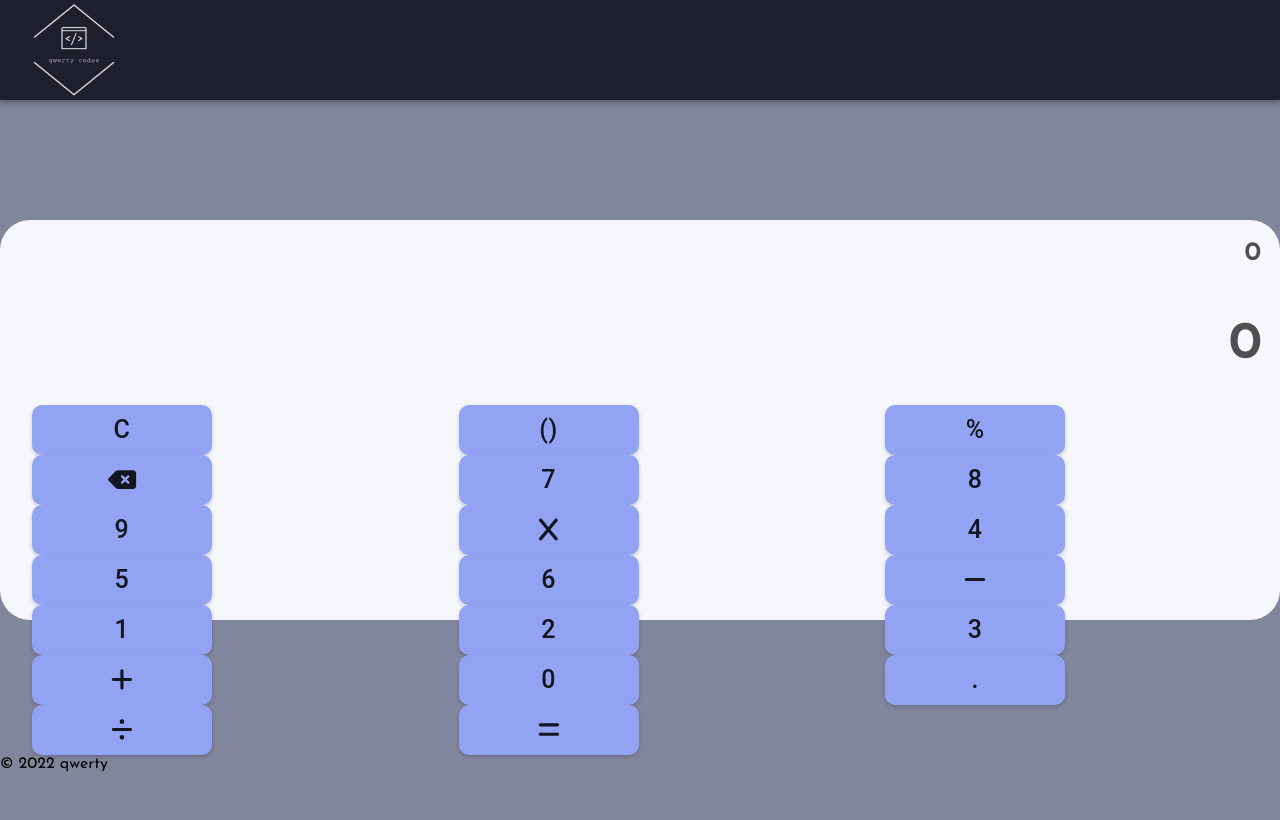
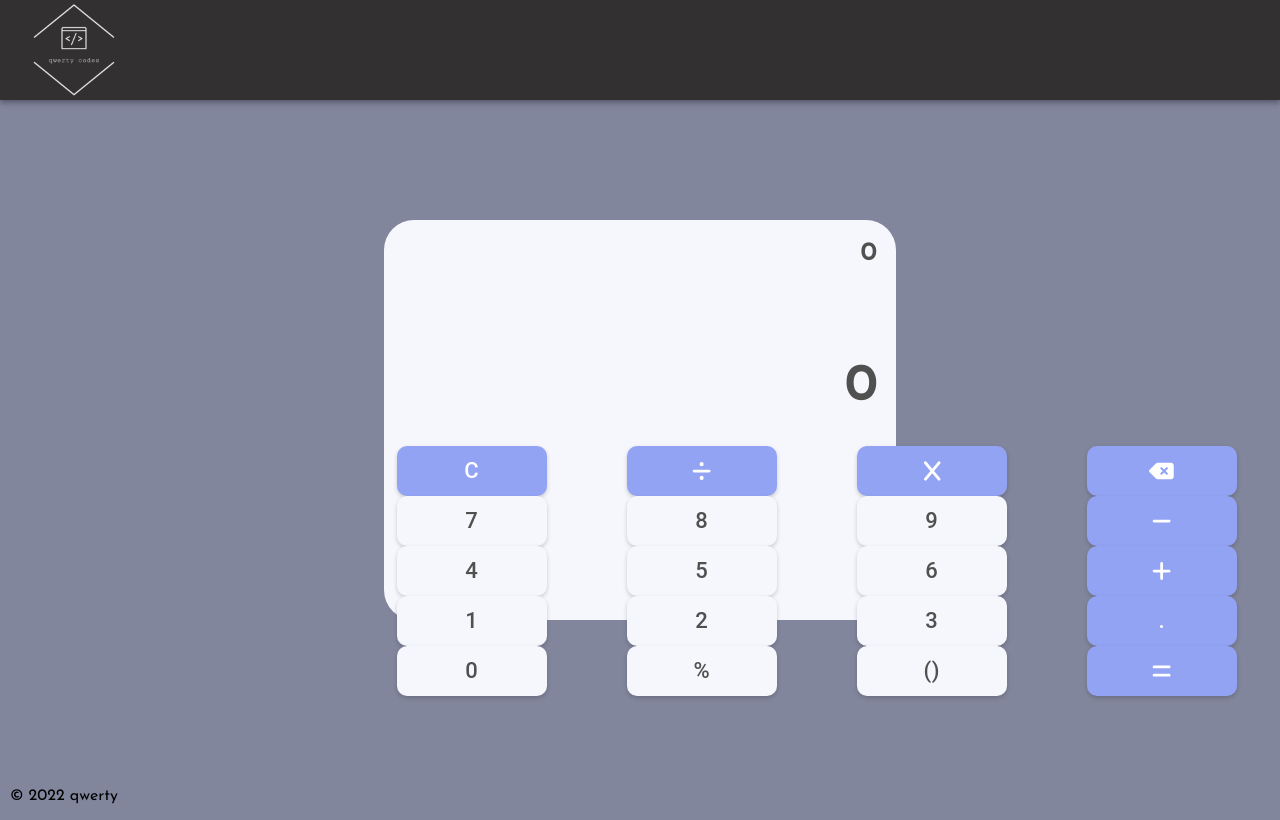
Before and after one commit to durimf/CalculatorApp, a React (Create React App) app: page / in a window 1280 px wide. Shown: the top 820 px of the page. Built offline with nearby package versions, Linux system fonts and the light colour scheme.

Commit message:
all buttons working

```diff
--- a/src/App.css
+++ b/src/App.css
@@ -27,7 +27,7 @@ body {
   background-color: #F6F7FC;
   border-radius: 30px;
   height: 50vh;
-  width: 100%;
+  width: 40%;
 }
 
 .content--result {
@@ -37,8 +37,8 @@ body {
   align-items:flex-end;
   /* background-color: red; */
   color: #505050;
+  height: 30vh;
   width: 100%;
-  height: 50%;
 }
 
 .content--result > h1,h2 {
@@ -46,8 +46,13 @@ body {
 }
 
 .content--result > h1 {
+  text-align: right;
   font-size: 50px;
+  background-color: #F6F7FC;
+  border: none;
+  color: #505050;
 }
+
 
 .content--result > h2 {
   font-size: 25px;
@@ -55,13 +60,20 @@ body {
 
 .content--numbers {
   display: grid;
-  grid-template-columns: repeat(3,1fr);
+  grid-template-columns: repeat(4,1fr);
   /* grid-template-rows: repeat(1,0.9fr); */
   align-items:flex-end;
+  height: 70%;
   width: 100%;
-  height: 80%;
   padding-left: 5%;
   padding-bottom: 5%;
+}
+
+.footer {
+  display: flex;
+  align-items:flex-end;
+  height: 10vh;
+  margin-left: 10px
 }
 
 /* .css-y3cxvd-MuiButtonBase-root-MuiButton-root:hover */
--- a/src/App.js
+++ b/src/App.js
@@ -8,7 +8,7 @@ function App() {
     <div>
       <Navbar />
       <Main />
-      <Footer />
+      <Footer className="footer" />
     </div>
   )
 }
--- a/src/Components/Button.js
+++ b/src/Components/Button.js
@@ -6,6 +6,7 @@ import BackspaceOutlinedIcon from '@mui/icons-material/BackspaceOutlined'
 
 export default function Buttons(props) {
   const buttons = () => {
+    if (props.type === 'number') {
       return (
         <Button
           onClick={(event) =>
@@ -14,19 +15,44 @@ export default function Buttons(props) {
           variant="contained"
           size="large"
           sx={{
-          fontSize: 25,
+            fontSize: 22,
             height: 50,
-          width: 180,
+            width: 150,
             borderRadius: '10px',
             padding: 0,
             margin: 1,
             boxShadow: 'rgba(0, 0, 0, 0.18) 0px 2px 4px',
-          backgroundColor: '#93A3F3',
+            color: '#505050',
+            background: '#F6F7FC',
           }}
         >
           {props.value}
         </Button>
       )
+    } else {
+      return (
+        <Button
+          onClick={(event) =>
+            props.handleClick(props.id, props.value, props.type, event)
+          }
+          variant="contained"
+          size="large"
+          sx={{
+            fontSize: 22,
+            height: 50,
+            width: 150,
+            borderRadius: '10px',
+            padding: 0,
+            margin: 1,
+            boxShadow: 'rgba(0, 0, 0, 0.18) 0px 2px 4px',
+            color: '#FFFFFF',
+            background: '#93A3F3',
+          }}
+        >
+          {props.value}
+        </Button>
+      )
+    }
   }
 
   let isTrue = false
--- a/src/Components/Data.js
+++ b/src/Components/Data.js
@@ -19,13 +19,14 @@ export default [
   },
   {
     id: 2,
-    type: '()',
-    value: '()',
+    type: 'division',
+    value: <FontAwesomeIcon icon={faDivide} />,
   },
+
   {
     id: 3,
-    type: 'percentage',
-    value: '%',
+    type: 'multiply',
+    value: <FontAwesomeIcon icon={faX} />,
   },
 
   {
@@ -51,11 +52,10 @@ export default [
     type: 'number',
     value: '9',
   },
-
   {
     id: 8,
-    type: 'multiply',
-    value: <FontAwesomeIcon icon={faX} />,
+    type: 'minus',
+    value: <FontAwesomeIcon icon={faMinus} />,
   },
 
   {
@@ -78,8 +78,8 @@ export default [
 
   {
     id: 12,
-    type: 'minus',
-    value: <FontAwesomeIcon icon={faMinus} />,
+    type: 'addition',
+    value: <FontAwesomeIcon icon={faPlus} />,
   },
 
   {
@@ -99,27 +99,29 @@ export default [
     type: 'number',
     value: '3',
   },
-
   {
     id: 16,
-    type: 'addition',
-    value: <FontAwesomeIcon icon={faPlus} />,
+    type: 'point',
+    value: '.',
   },
+
   {
     id: 17,
     type: 'number',
     value: '0',
   },
+
   {
     id: 18,
-    type: 'point',
-    value: '.',
+    type: 'number',
+    value: '%',
   },
   {
     id: 19,
-    type: 'division',
-    value: <FontAwesomeIcon icon={faDivide} />,
+    type: 'number',
+    value: '()',
   },
+
   {
     id: 20,
     type: 'equals',
--- a/src/Components/Main.js
+++ b/src/Components/Main.js
@@ -19,6 +19,7 @@ function Main(props) {
     hasPoint: false,
     isPercentage: false,
   })
+  const [currentSymbol, setcurrentSymbol] = useState(null)
 
   const handleAddition = (num1, num2) => {
     setMath((prevState) => ({
@@ -147,6 +148,7 @@ function Main(props) {
     if (type === 'number') {
       handleNumber(value, e)
     } else if (type === 'addition') {
+      setcurrentSymbol('+')
       setMath((prevState) => ({
         ...prevState,
         isAddition: true,
@@ -184,6 +186,7 @@ function Main(props) {
     } else if (type === 'c') {
       setCurrentNumber([0])
       setResult(null)
+      setcurrentSymbol('')
     } else if (type === 'point') {
       setMath((prevState) => ({
         ...prevState,
@@ -218,6 +221,7 @@ function Main(props) {
       <div className="main--content">
         <div className="content--result">
           <h2>{result}</h2>
+          <h2>{currentSymbol}</h2>
           <h1>{currentNumbers}</h1>
         </div>
         <div className="content--numbers">{buttons}</div>
--- a/src/Components/Navbar.js
+++ b/src/Components/Navbar.js
@@ -19,7 +19,7 @@ const theme = createTheme({
     },
     secondary: {
       light: '#ff7961',
-      main: '#1D1F2D',
+      main: '#323030',
       dark: '#ba000d',
       contrastText: '#000',
     },
```
Lines whose indentation alone changed are shown as unchanged.
